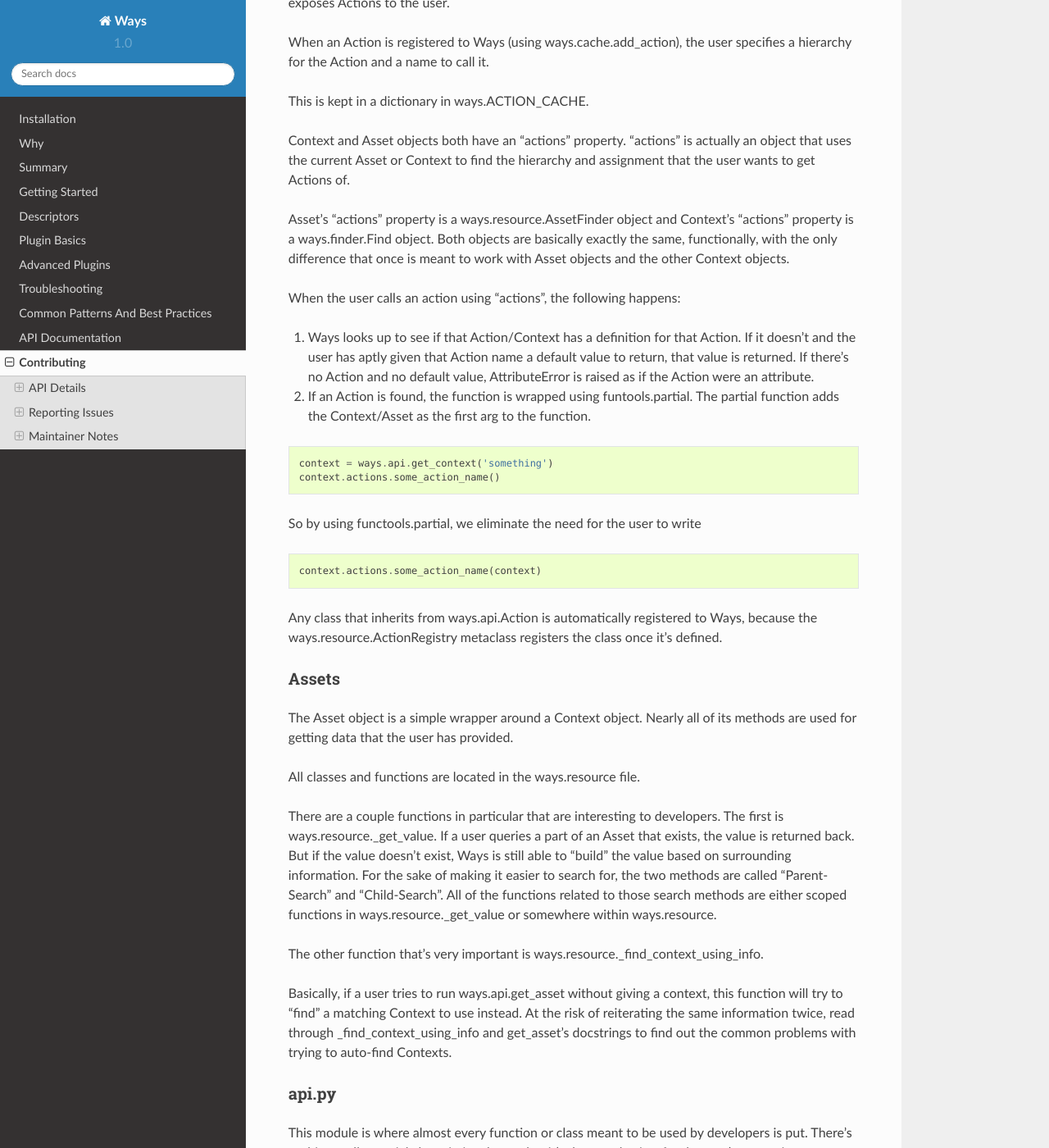
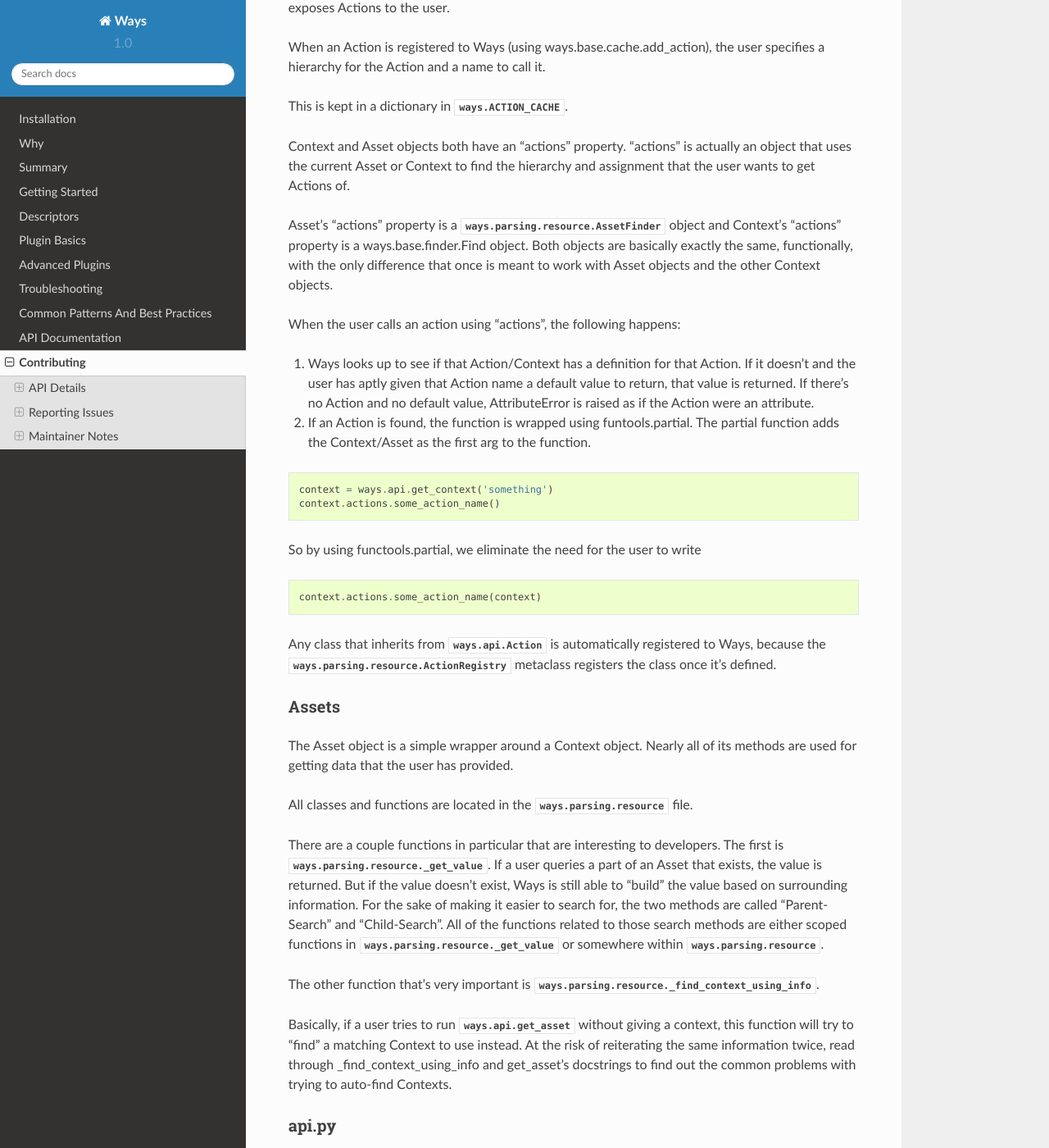
Before and after one commit to ColinKennedy/ways, a Sphinx documentation site: the page built from docs/contributing.rst, in a window 1280 px wide and 1400 px high, scrolled down 2178 px. Shown: the whole window at 82% size. Built offline with Sphinx 7.4.7 and the Read the Docs theme 2.0.0, drawn with Linux system fonts in a browser that asks for light colours; some of the changed text lies outside the part shown.

Commit message:
Improving documentation by adding class links

```diff
--- a/docs/contributing.rst
+++ b/docs/contributing.rst
@@ -15,7 +15,7 @@ main ideas that Ways uses. This document will expand on ideas written there.
 Contexts
 ++++++++
 
-If you go to ways.situation.Context, you can read more about the class.
+If you go to :class:`ways.base.situation.Context`, you can read more about the class.
 
 Context objects have
 
@@ -43,7 +43,8 @@ important part about how Ways creates Context objects.
 Plugins
 +++++++
 
-In the ways.plugin file, you'll find a couple very basic classes for plugins.
+In the :class:`ways.base.plugin` file, you'll find a couple very basic classes
+for plugins.
 
 Context objects are built out of plugins. There's not much to say about plugins
 other than they're basically classes that wrap around a dict that the user
@@ -63,7 +64,7 @@ Ways Cache
 ++++++++++
 
 Now that you understand Context objects, it's important to know how they are
-loaded. In the ways.cache file, you'll find the functions that are used to
+loaded. In the :class:`ways.base.cache` file, you'll find the functions that are used to
 register Contexts and plugins, which we've talked about already, and also
 register Descriptors and Actions, which we haven't touched on yet. Ignore
 functions related to those two for now and lets just talk about Contexts and
@@ -74,9 +75,9 @@ the WAYS_PLUGINS and WAYS_DESCRIPTOR environment variables. Once you're
 actually in Python, it's best to just use the Ways functions to add additional
 objects. If you absolutely need to add paths to those environment variables,
 first ask yourself why you think you need to. If you still think its necessary,
-add the paths with os.environ and the run ways.api.init_plugins. This function
-**will** remove any objects added in Python so it's not recommended to use. But
-you can do it.
+add the paths with os.environ and the run :class:`ways.api.init_plugins`. This
+function **will** remove any objects added in Python so it's not recommended to
+use. But you can do it.
 
 
 Descriptors
@@ -88,9 +89,9 @@ they're an abstraction used to load Plugin Sheets. That way, you can load
 plugins into Ways from disk, a database, or whatever other method you'd like.
 
 Other than that, they are not special in any way. Everything related to
-Descriptors is found in the ways.descriptor file. To see how they're loaded,
-revisit ways.cache. In particular, it's good to notice two things in
-ways.cache
+Descriptors is found in the :class:`ways.base.descriptor` file. To see how
+they're loaded, revisit ways.base.cache. In particular, it's good to notice two
+things in :class:`ways.base.cache`.
 
 
 1. add_search_path is just an alias to add_descriptor. The user can add plugins
@@ -110,20 +111,19 @@ Many other pages talk about Actions. It's mentioned in :doc:`summary`,
 been said so lets talk just about how Ways actually exposes Actions to the
 user.
 
-When an Action is registered to Ways (using ways.cache.add_action), the user
+When an Action is registered to Ways (using ways.base.cache.add_action), the user
 specifies a hierarchy for the Action and a name to call it.
 
-This is kept in a dictionary in ways.ACTION_CACHE.
+This is kept in a dictionary in :class:`ways.ACTION_CACHE`.
 
 Context and Asset objects both have an "actions" property. "actions" is
 actually an object that uses the current Asset or Context to find the hierarchy
 and assignment that the user wants to get Actions of.
 
-Asset's "actions" property is a ways.resource.AssetFinder object and Context's
-"actions" property is a ways.finder.Find object. Both objects are basically
-exactly the same, functionally, with the only difference that once is meant to
-work with Asset objects and the other Context objects.
-
+Asset's "actions" property is a :class:`ways.parsing.resource.AssetFinder` object
+and Context's "actions" property is a ways.base.finder.Find object. Both objects
+are basically exactly the same, functionally, with the only difference that
+once is meant to work with Asset objects and the other Context objects.
 
 When the user calls an action using "actions", the following happens:
 
@@ -146,9 +146,9 @@ So by using functools.partial, we eliminate the need for the user to write
     context.actions.some_action_name(context)
 
 
-Any class that inherits from ways.api.Action is automatically registered to
-Ways, because the ways.resource.ActionRegistry metaclass registers the class
-once it's defined.
+Any class that inherits from :class:`ways.api.Action` is automatically registered to
+Ways, because the :class:`ways.parsing.resource.ActionRegistry` metaclass registers
+the class once it's defined.
 
 
 Assets
@@ -157,20 +157,20 @@ Assets
 The Asset object is a simple wrapper around a Context object. Nearly all of its
 methods are used for getting data that the user has provided.
 
-All classes and functions are located in the ways.resource file.
+All classes and functions are located in the :class:`ways.parsing.resource` file.
 
 There are a couple functions in particular that are interesting to developers.
-The first is ways.resource._get_value. If a user queries a part of an Asset
-that exists, the value is returned back. But if the value doesn't exist, Ways
-is still able to "build" the value based on surrounding information. For the
+The first is :class:`ways.parsing.resource._get_value`. If a user queries a part
+of an Asset that exists, the value is returned. But if the value doesn't exist,
+Ways is still able to "build" the value based on surrounding information. For the
 sake of making it easier to search for, the two methods are called
 "Parent-Search" and "Child-Search". All of the functions related to those
-search methods are either scoped functions in ways.resource._get_value
-or somewhere within ways.resource.
+search methods are either scoped functions in :class:`ways.parsing.resource._get_value`
+or somewhere within :class:`ways.parsing.resource`.
 
-The other function that's very important is ways.resource._find_context_using_info.
+The other function that's very important is :class:`ways.parsing.resource._find_context_using_info`.
 
-Basically, if a user tries to run ways.api.get_asset without giving a context,
+Basically, if a user tries to run :class:`ways.api.get_asset` without giving a context,
 this function will try to "find" a matching Context to use instead. At the risk
 of reiterating the same information twice, read through
 _find_context_using_info and get_asset's docstrings to find out the common
@@ -215,8 +215,8 @@ When You Write The Issue
    compressed archive (.zip/.rar/.tar/.etc) containing all of the files needed.
    Also, write steps to reproduce your problem. If it involves the files given,
    write steps for setting those files up too.
-2. Add the output of ways.api.trace_all_descriptor_results_info and
-   ways.api.trace_all_plugin_results_info as a text file in the ticket.
+2. Add the output of :class:`ways.api.trace_all_descriptor_results_info` and
+   :class:`ways.api.trace_all_plugin_results_info` as a text file in the ticket.
 3. Write a test case for your issue. It helps a lot while trying to reproduce
    the issue and helps make sure that the issue won't happen again in the future.
 4. Include your WAYS_PLATFORMS and WAYS_PLATFORM environment variables, if
```
Also changed, not shown: src/ways/__init__.py (+5 -6 lines), 3 other files.
